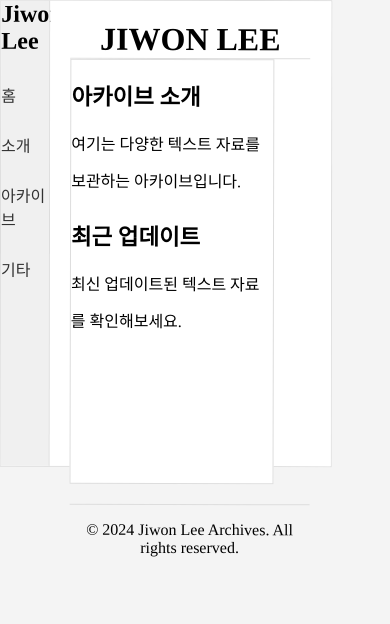
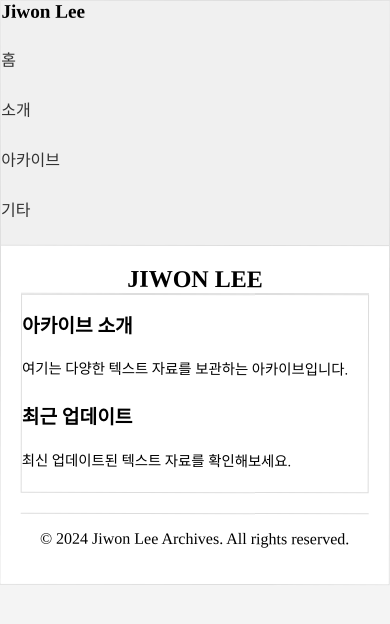
Before and after one commit to LfayeJ/archives, a Jekyll site: the page built from index.html, in a window 390 px wide. Shown: the top 624 px of the page. Built offline with Jekyll 4.4.1, drawn with Linux system fonts in a browser that asks for light colours; some web fonts are replaced.

Commit message:
Update styles.css

```diff
--- a/assets/css/styles.css
+++ b/assets/css/styles.css
@@ -105,3 +105,39 @@ footer {
   border-top: 1px solid var(--border-color); /* 푸터 구분선 */
   margin-top: 20px;
 }
+
+/* 반응형 디자인을 위한 미디어 쿼리 */
+@media (max-width: 768px) {
+  .container {
+    flex-direction: column; /* 가로 정렬을 세로 정렬로 변경 */
+    width: 100%; /* 전체 너비 사용 */
+  }
+
+  .side-menu {
+    width: 100%; /* 사이드메뉴 너비를 전체 너비로 설정 */
+    border-right: none; /* 오른쪽 구분선 제거 */
+    border-bottom: 1px solid var(--border-color); /* 아래쪽 구분선 추가 */
+  }
+
+  .main-content {
+    width: 100%; /* 주요 컨텐츠 너비를 전체 너비로 설정 */
+  }
+}
+
+@media (max-width: 480px) {
+  header h1 {
+    font-size: 1.5em; /* 작은 화면에서 제목 글자 크기 조정 */
+  }
+
+  .side-menu h1 {
+    font-size: 1.2em; /* 작은 화면에서 사이드메뉴 제목 글자 크기 조정 */
+  }
+
+  .content h2 {
+    font-size: 1.2em; /* 작은 화면에서 콘텐츠 제목 글자 크기 조정 */
+  }
+
+  .content p {
+    font-size: 0.9em; /* 작은 화면에서 콘텐츠 글자 크기 조정 */
+  }
+}
```
